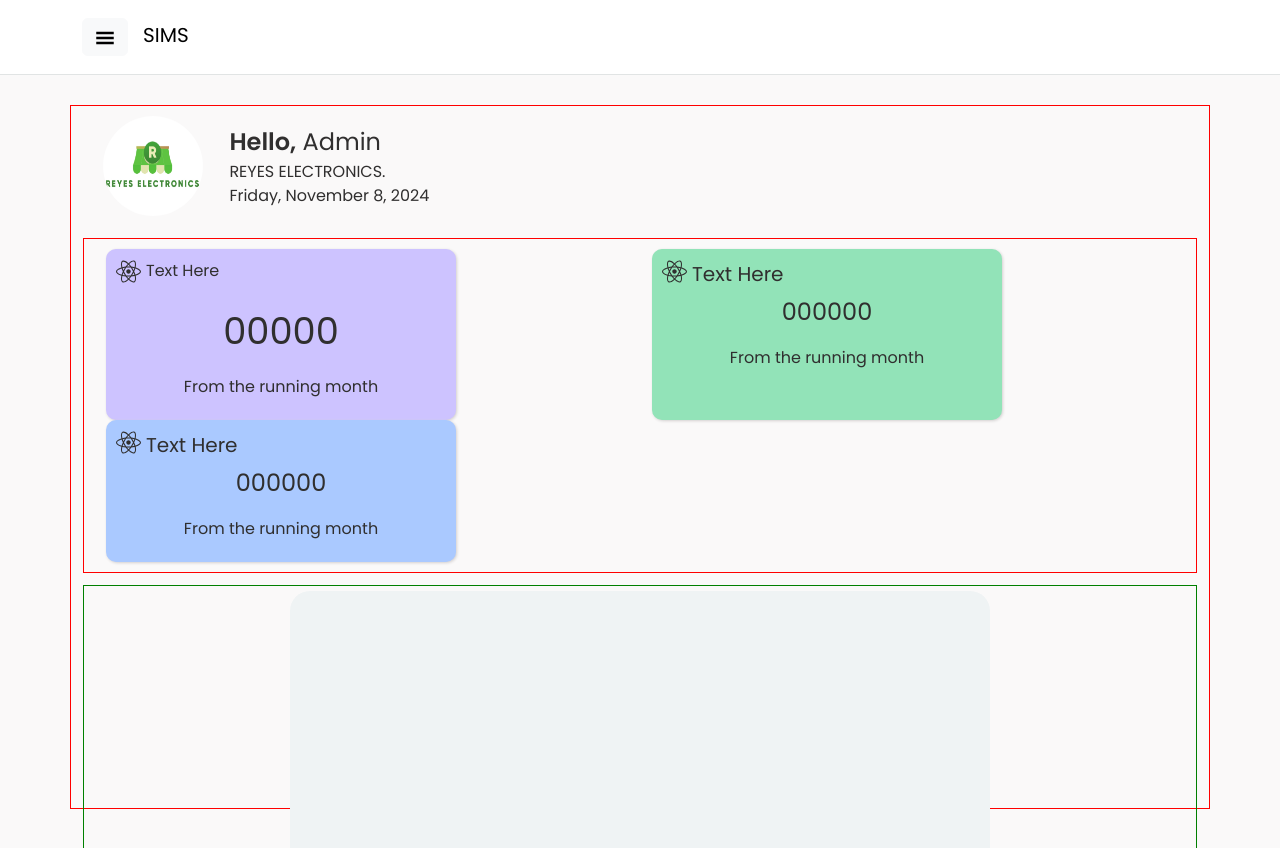
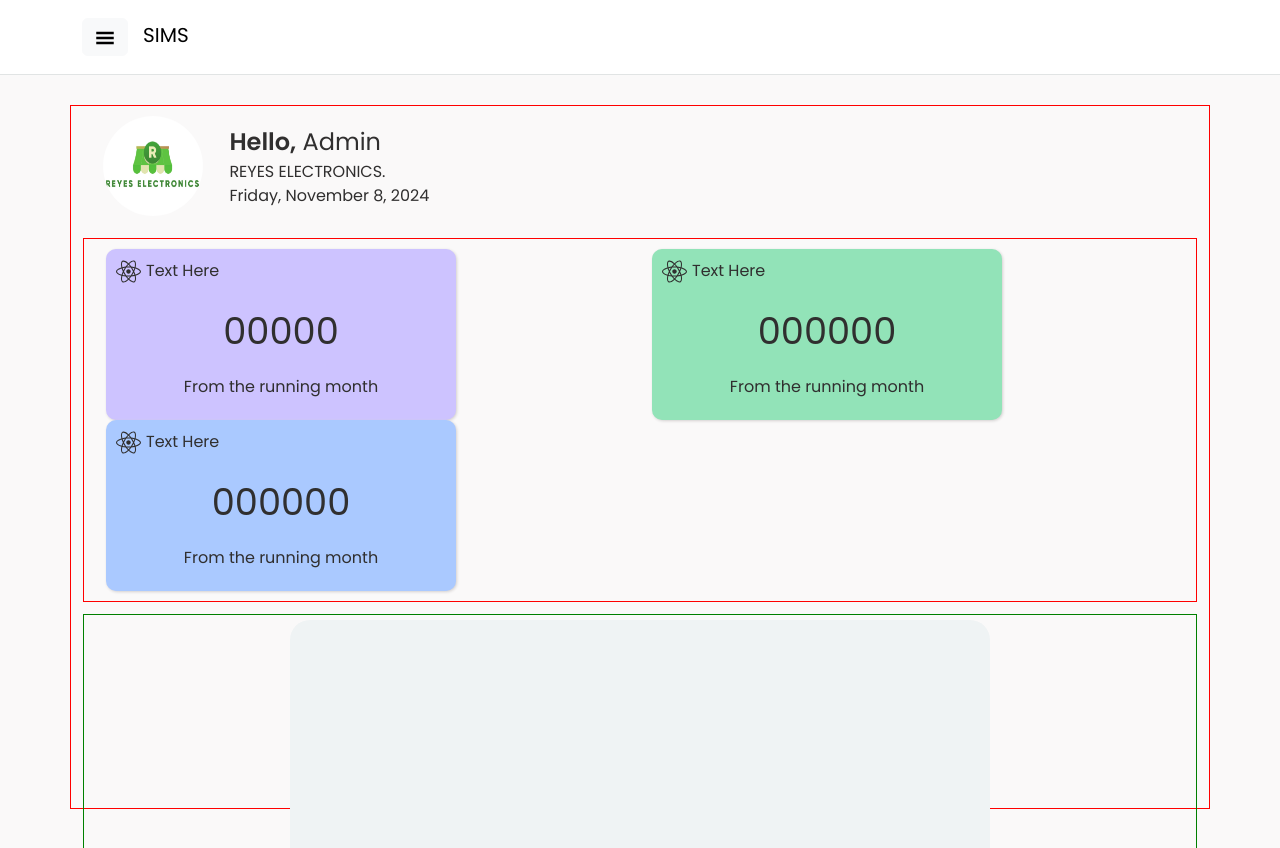
Before and after one commit to MarkRyuo/SalesInventoryManagementSystem_SIMS, a React (Vite) app in the folder client/: page /DashboardPage in a window 1280 px wide. Shown: the top 848 px of the page. Built offline with nearby package versions, Linux system fonts and the light colour scheme.

Commit message:
Subject: Update

```diff
--- a/client/src/components/Charts/DashboardChart/Chart2.jsx
+++ b/client/src/components/Charts/DashboardChart/Chart2.jsx
@@ -7,10 +7,10 @@ function Chart2() {
         <div className={Chartcss.containerChart2}>
             <div className={Chartcss.containerText}>
                 <FaReact size={25} />
-                <p className='fs-5 m-0'>Text Here</p>
+                <p>Text Here</p>
             </div>
             <div className={Chartcss.contentChart}>
-                <p className="fs-4">000000</p>
+                <p>000000</p>
                 <p>From the running month</p>
             </div>
         </div>
--- a/client/src/components/Charts/DashboardChart/Chart3.jsx
+++ b/client/src/components/Charts/DashboardChart/Chart3.jsx
@@ -7,10 +7,10 @@ function Chart3() {
         <div className={Chartcss.containerChart3}>
             <div className={Chartcss.containerText}>
                 <FaReact size={25} />
-                <p className='fs-5 m-0'>Text Here</p>
+                <p>Text Here</p>
             </div>
             <div className={Chartcss.contentChart}>
-                <p className="fs-4">000000</p>
+                <p>000000</p>
                 <p>From the running month</p>
             </div>
         </div>
```
